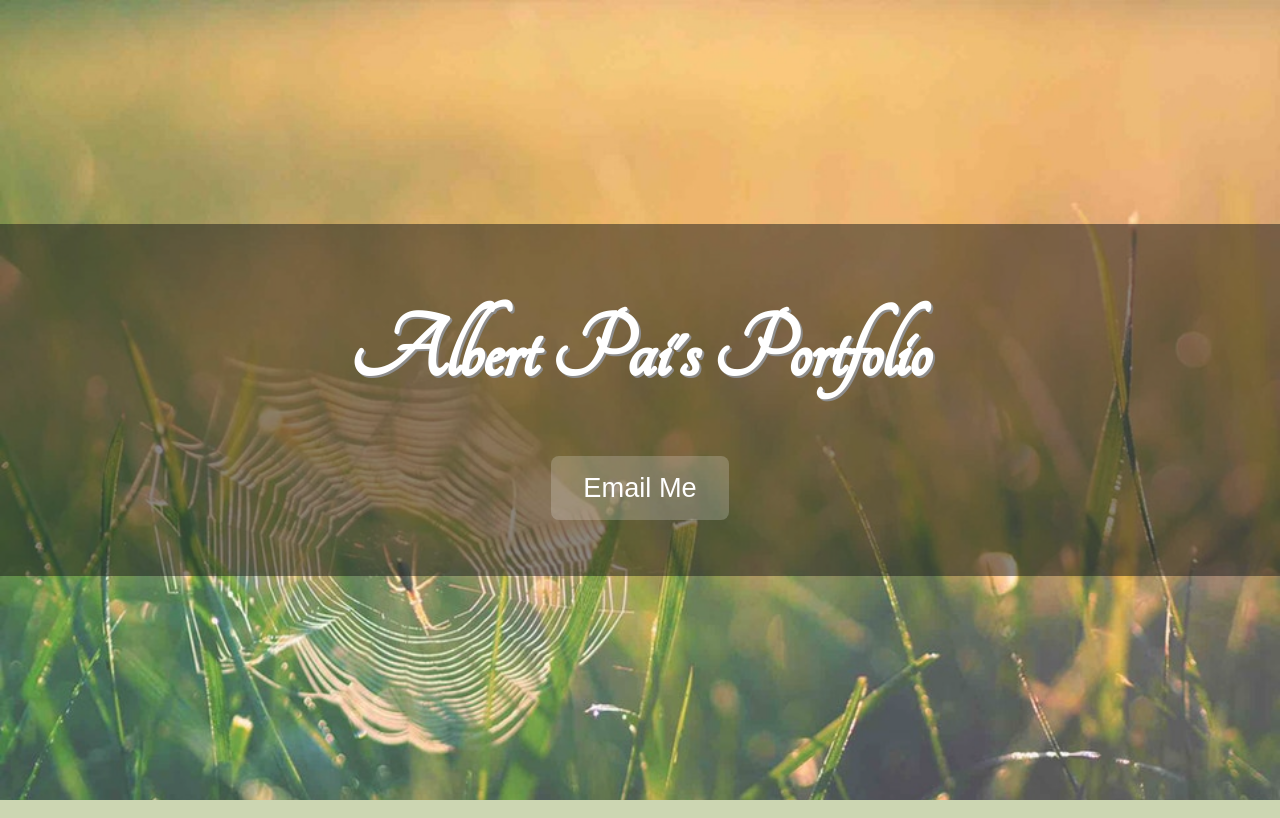
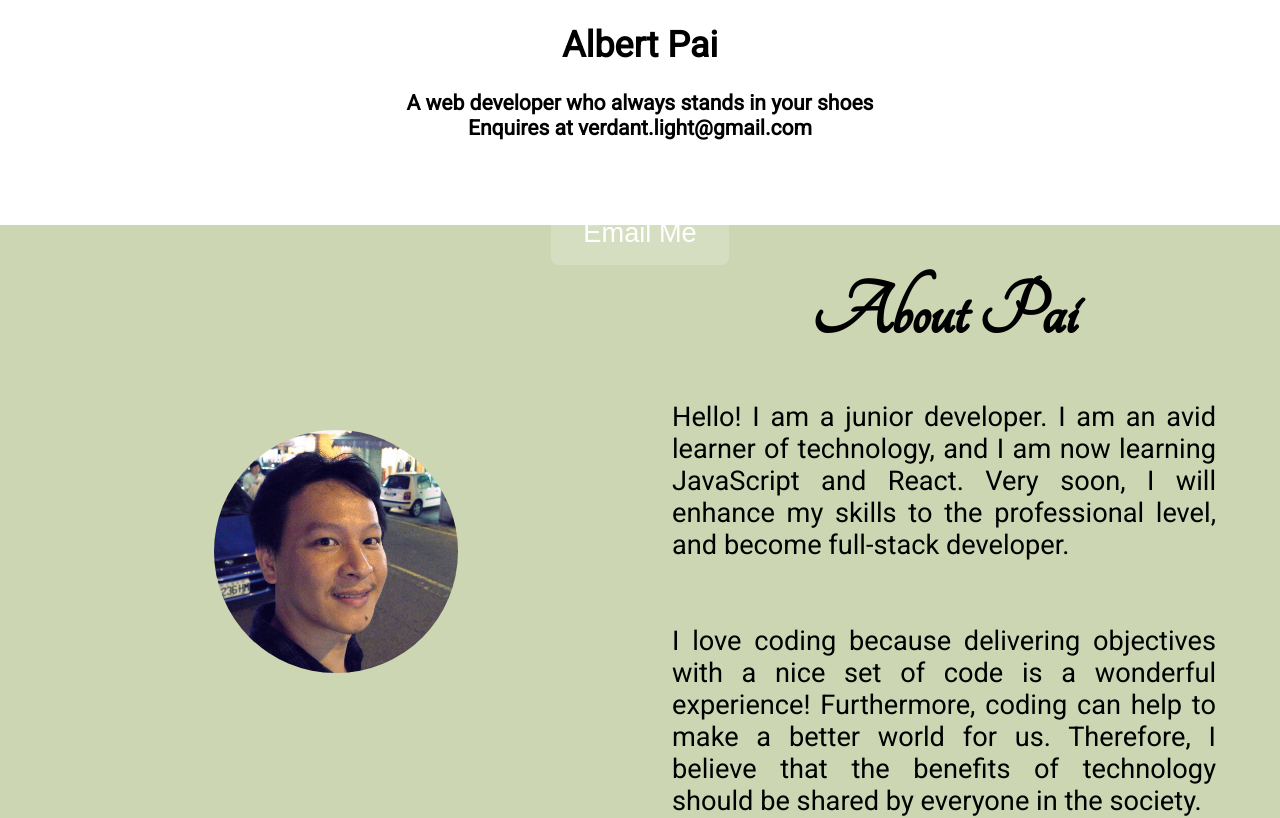
Before and after one commit to albertpai/Portfolio, a React (Create React App) app: page / in a window 1280 px wide. Shown: the top 818 px of the page. Built offline with nearby package versions, Linux system fonts and the light colour scheme; some icons are missing; a web font is replaced by a local one.

Commit message:
Change texts in container1Header.js

```diff
--- a/src/container1Header.js
+++ b/src/container1Header.js
@@ -5,11 +5,16 @@ export default class ContainerHeader extends React.Component {
     render() {
         return (
             <div>
-                <header className="container-head">
-                    <div className="App-header">
-                        <h1 className="App-title">
-                        Albert Pai's Portfolio
+                <header className="container-header">
+                    <div className="header-text">
+                        <h1 className="Title">
+                        Albert Pai
                         </h1>
+                        <h3 className="Subtitle">
+                        A web developer who always stands in your shoes
+                        <br/>
+                        Enquires at verdant.light@gmail.com
+                        </h3>
                         <a href="mailto:verdant.light@gmail.com?subject=Web Development Enquiry" target="_blank"><button className="button">Email Me</button></a>
                     </div>
                 </header>
```
